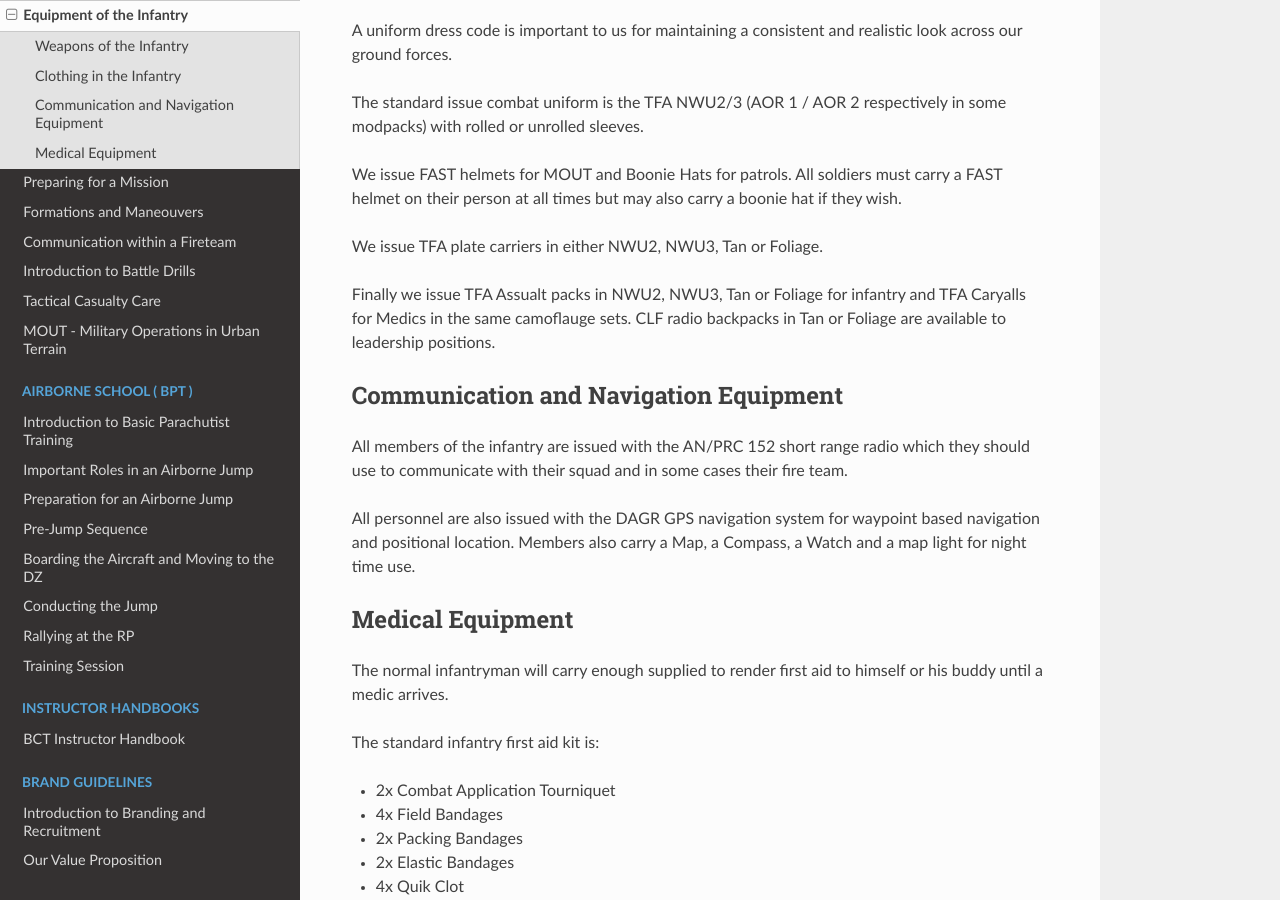
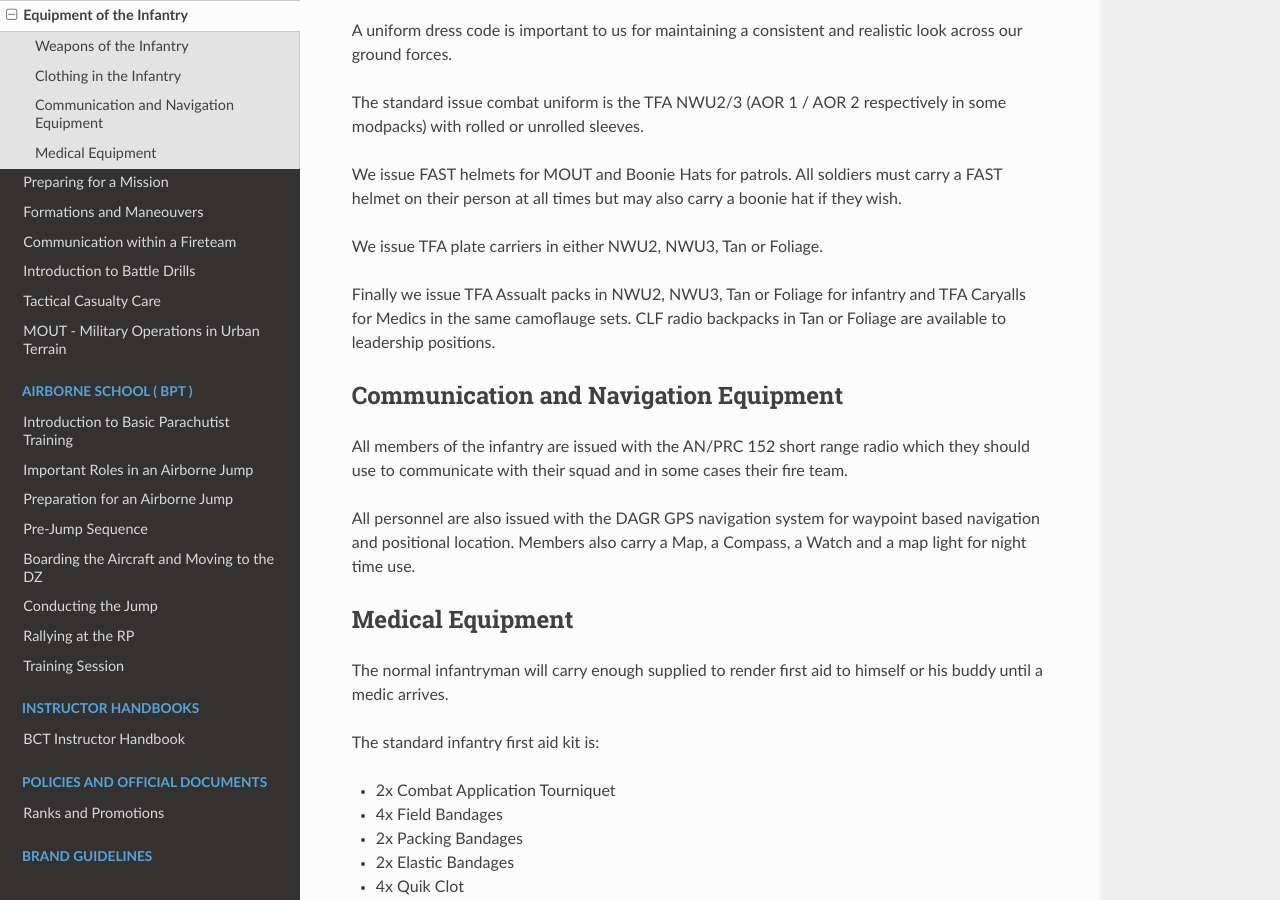
Before and after one commit to 1st-rapid-response-force/Training-Programs, a Sphinx documentation site: the page built from docs/source/ait_11/equipment.rst, in a window 1280 px wide and 900 px high, scrolled down 517 px. Built offline with Sphinx 7.4.7 and the Read the Docs theme 2.0.0, drawn with Linux system fonts in a browser that asks for light colours; formulas are drawn with MathJax 3.

Commit message:
Promotion requirements
Signed-off-by: Alexander Christie <alex@briefly.io>

```diff
--- a/docs/source/index.rst
+++ b/docs/source/index.rst
@@ -83,6 +83,12 @@
 
 .. toctree::
   :maxdepth: 1
+  :caption: Policies and Official Documents
+
+  official_documentation/ranks_and_promotions.rst
+
+.. toctree::
+  :maxdepth: 1
   :caption: Brand Guidelines
 
   branding_and_recruitment/intro
```
Also changed, not shown: docs/source/official_documentation/ranks_and_promotions.rst (added, +65 -0 lines).
